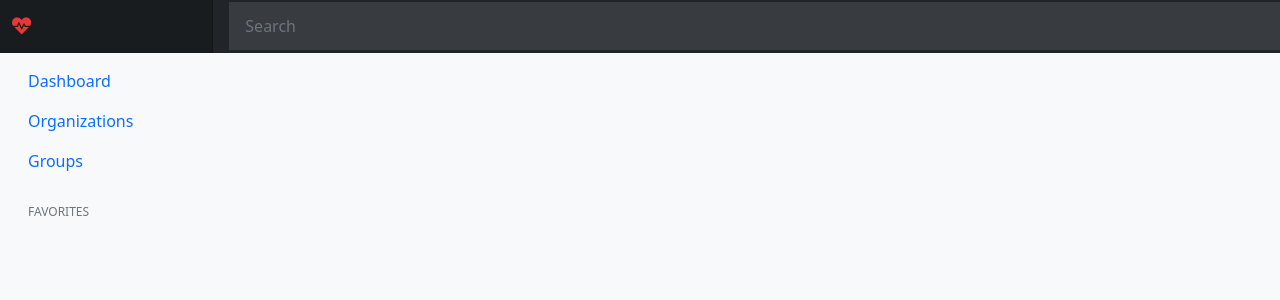
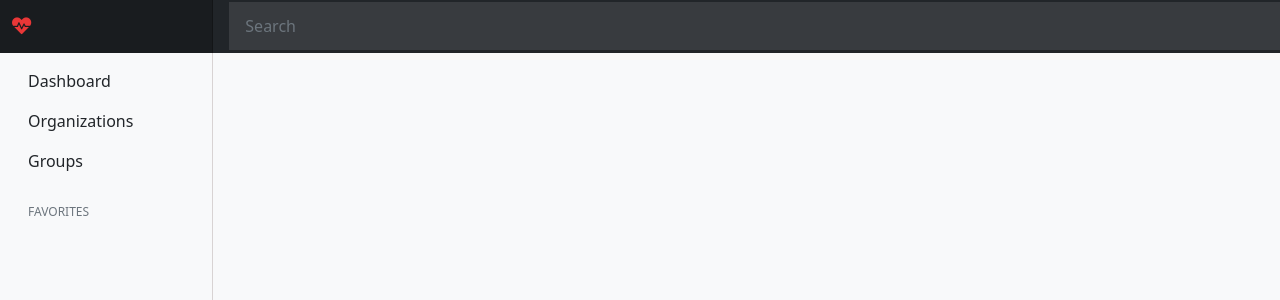
Before and after one commit to Server-Health-Monitor/server-health-monitor, an Angular app in the folder health-monitor-ui/: page / in a window 1280 px wide. Shown: the top 300 px of the page. Built offline with nearby package versions, Linux system fonts and the light colour scheme.

Commit message:
simple layout completed

```diff
--- a/health-monitor-ui/src/app/app.component.css
+++ b/health-monitor-ui/src/app/app.component.css
@@ -3,3 +3,7 @@ main {
     overflow-y: scroll;
     overflow-x: hidden;
 }
+
+.vertical-line {
+    border-right: .1rem solid #d8d3d3;
+}
--- a/health-monitor-ui/src/app/app.component.html
+++ b/health-monitor-ui/src/app/app.component.html
@@ -1,7 +1,7 @@
 <app-navbar></app-navbar>
 <div class="container-fluid">
     <div class="row">
-        <div class="col-md-2 d-none d-md-block bg-light sidebar">
+        <div class="col-md-2 d-none d-md-block bg-light sidebar vertical-line">
             <app-sidebar></app-sidebar>
         </div>
         <main class="col-md-10 d-12 d-md-block bg-light ">
--- a/health-monitor-ui/src/styles.css
+++ b/health-monitor-ui/src/styles.css
@@ -4,3 +4,7 @@ body {
     height: 100vh;
     overflow: hidden;
 }
+
+a {
+    color: inherit;
+}
```
